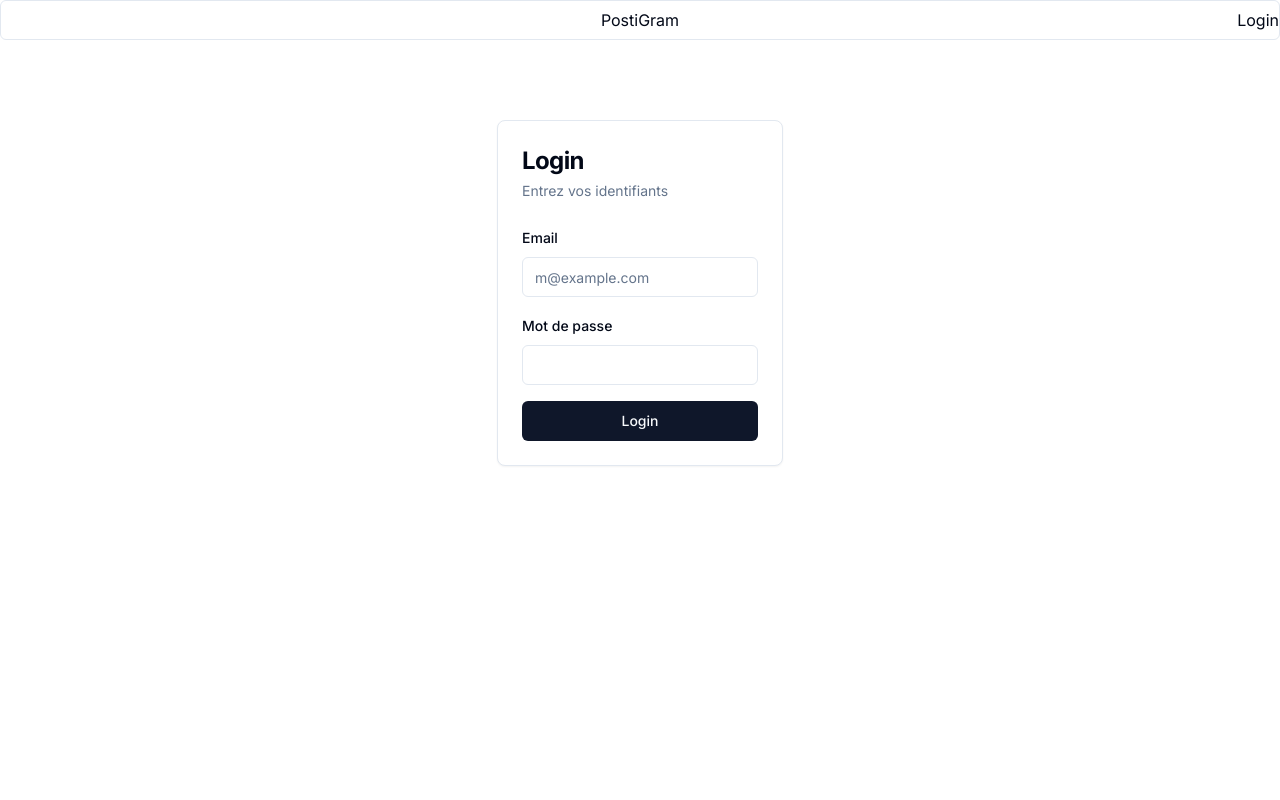
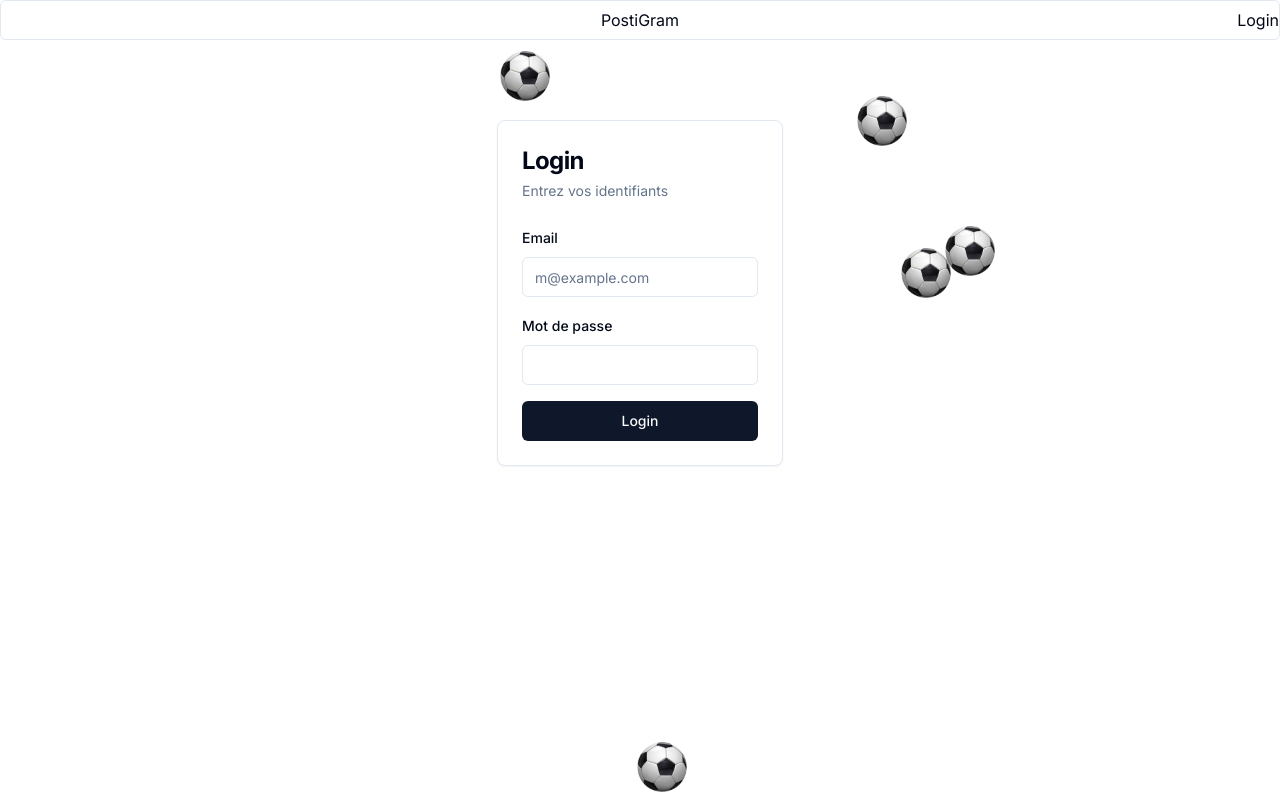
Before and after one commit to Matithieu/postigram, a Next.js app: page /login in a window 1280 px wide. Built offline with nearby package versions, Linux system fonts and the light colour scheme.

Commit message:
feat: random soccer balls in layout

```diff
--- a/app/layout.tsx
+++ b/app/layout.tsx
@@ -1,4 +1,5 @@
 import { MenuBar } from "@/components/MenuBar";
+import RandomSoccerBalls from "@/components/Random-Ball/RandomSoccerBalls";
 import { cn } from "@/lib/utils";
 import type { Metadata } from "next";
 import { Inter as FontSans } from "next/font/google";
@@ -37,6 +38,7 @@ export default function RootLayout({
         <header>
           <MenuBar />
         </header>
+        <RandomSoccerBalls />
         {children}
       </body>
     </html>
--- /dev/null
+++ b/components/Random-Ball/RandomSoccerBalls.tsx
@@ -0,0 +1,35 @@
+// RandomSoccerBalls.tsx
+import React from 'react';
+
+const RandomSoccerBalls: React.FC = () => {
+  // You can adjust the number of soccer balls and their styles as needed
+  const numberOfBalls = 5;
+
+  const renderSoccerBalls = () => {
+    const balls = [];
+    for (let i = 0; i < numberOfBalls; i++) {
+      // Generate random positions for each ball
+      const top = `${Math.random() * 100}%`;
+      const left = `${Math.random() * 100}%`;
+
+      // You can customize the ball's appearance and size here
+      const ballStyle: React.CSSProperties = {
+        position: 'absolute',
+        top,
+        left,
+        width: '50px',
+        height: '50px',
+        background: 'url(/soccer-ball.png)',
+        backgroundSize: 'cover',
+        zIndex: -1,
+      };
+
+      balls.push(<div key={i} style={ballStyle}></div>);
+    }
+    return balls;
+  };
+
+  return <>{renderSoccerBalls()}</>;
+};
+
+export default RandomSoccerBalls;
```
Also changed, not shown: public/soccer-ball.png (added).
